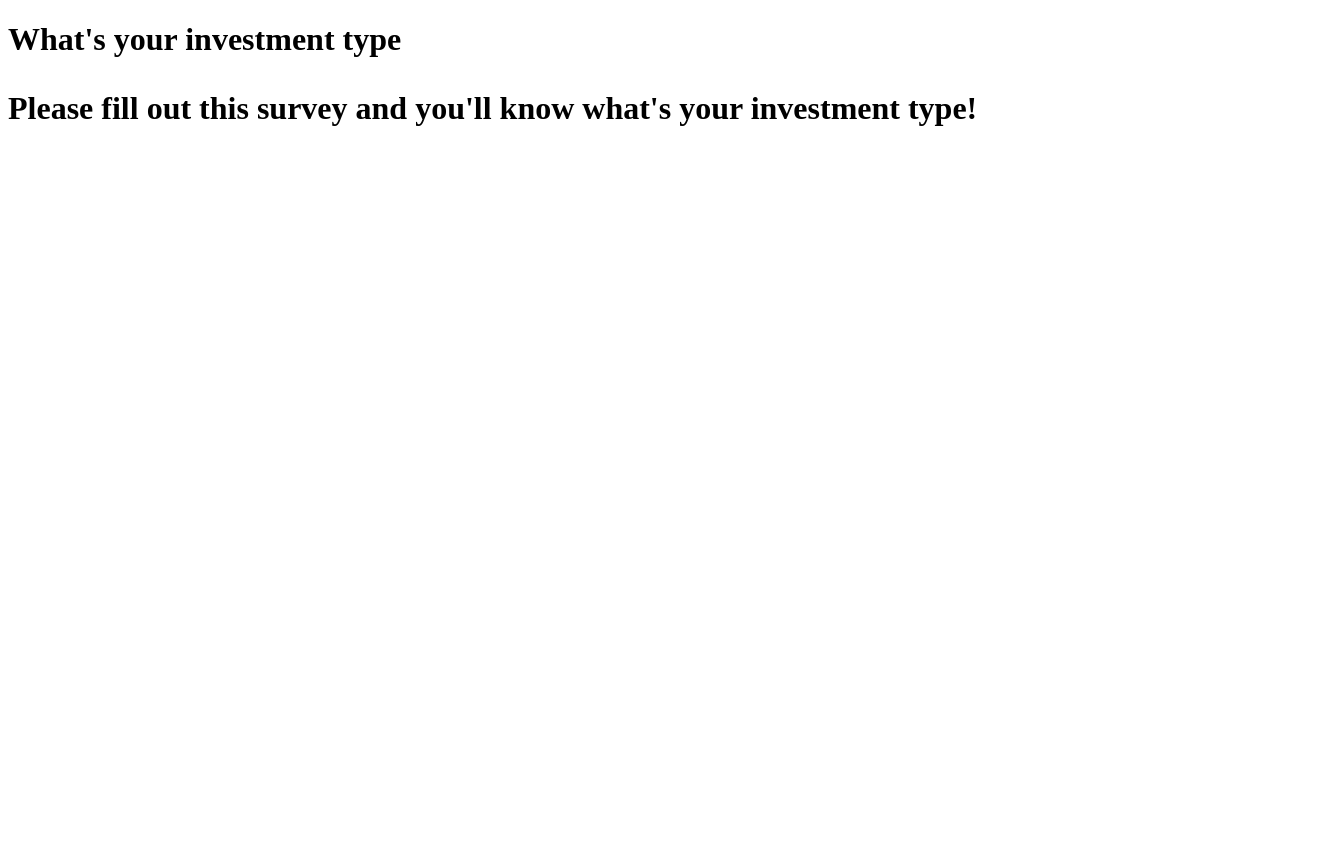
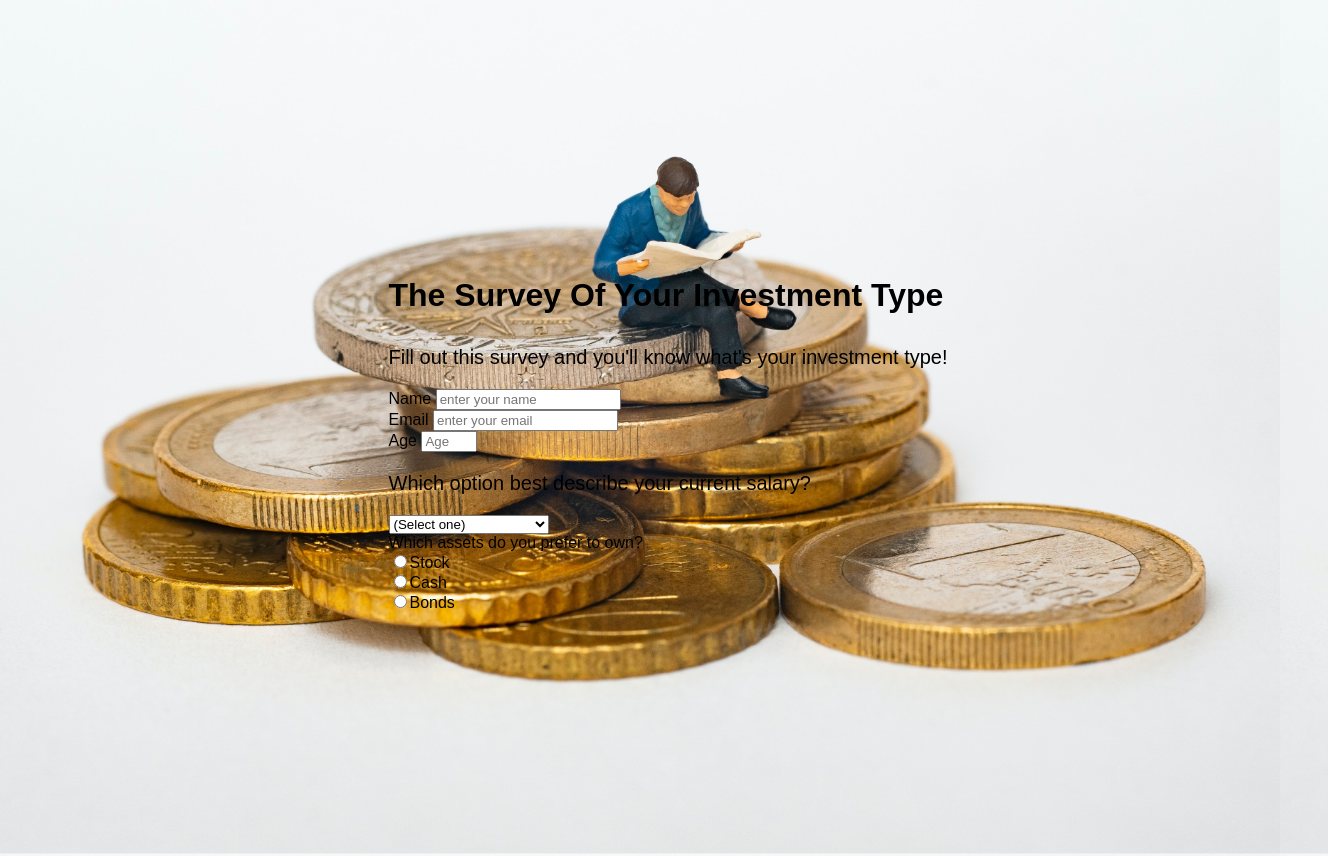
Before and after one commit to hougarry/FreecodeCamp-Notes, a plain HTML site: page WebDesign/Project1-survey-design/index.html in a window 1280 px wide. Shown: the whole page, 1328 px wide, since content can reach past the window. Before the commit the page ends 800 px from the top, so only its background shows below. Drawn offline with Linux system fonts and the light colour scheme.

Commit message:
Update index.html

```diff
--- a/WebDesign/Project1-survey-design/index.html
+++ b/WebDesign/Project1-survey-design/index.html
@@ -3,14 +3,94 @@
   <head>
     <meta charset='utf-8'>
     <title>Survey Form</title>
-    <link rel='stylesheets' href='styles.css'/>
+    <!-- Corrected the link rel attribute -->
+    <link rel='stylesheet' href='styles.css'/>
   </head>
   <body>
+   <div class='container'>
     <header>
-    <h1 id='title'>What's your investment type<h1>
-    <p>Please fill out this survey and you'll know what's your investment type!</p>
+    <!-- Corrected the closing h1 tag -->
+    <h1 id='title'>The Survey Of Your Investment Type</h1>
+    <p id='description' class='description text-center'>Fill out this survey and you'll know what's your investment type!</p>
     </header>
-    <form>
-      </form>
+    <form id='survey-form'>
+      <div class='form-group'>
+        <label id='name-label' for='name'>Name</label>
+        <input
+        id='name'
+        type='text'
+        class='form-control'
+        placeholder='enter your name'
+        required
+         />
+      </div>
+      <div class='form-group'>
+        <label id='email-label' for='email'>Email</label>
+        <input
+        id='email'
+        type='email'
+        class='form-control'
+        placeholder='enter your email'
+        required
+        />
+      </div>
+      <div class='form-group'>
+        <label id='number-label' for='name'>Age</label>
+        <input
+        id='number'
+        type='number'
+        name='age'
+        min='10'
+        max='99'
+        class='form-control'
+        placeholder='Age'
+      </div>
+      <div class='form-group label2'>
+        <p>Which option best describe your current salary?</p>
+        <select  id='dropdown' name='job' class='form-control ' required>
+          <option value=''>(Select one)</option>
+          <option value='1'>$20,000/year</option>
+          <option value='2'>$20,000-$100,000/year</option>
+          <option value='3'>$100,000-$500,000</option>
+          <option value='4'>more than $500,000</option>
+        </select>
+      </div>
+      <div class='form-group label2'>
+        <div>
+        <label for='assets-question'>Which assets do you prefer to own?</label>
+        </div>
+        <div class='form-group label2'>
+        <label for='assets-stock'>
+          <input
+          id='assets-stock'
+          type='radio'
+          name='assets-type'
+          class='inline'
+          />Stock
+          </label>
+        </div>
+        <div class='form-group label2'>
+        <label for='assets-cash'>
+          <input
+          id='assets-cash'
+          type='radio'
+          name='assets-type'
+          class='inline'
+          />Cash
+        </label>
+        </div>
+        <div class='form-group label2'>
+        <label for='assets-bonds'>
+          <input
+          id='assets-bonds'
+          type='radio'
+          name='assets-type'
+          />Bonds
+        </label>
+        </div>
+
+      </div>
+
+    </form>
   </body>
 </html>
```
